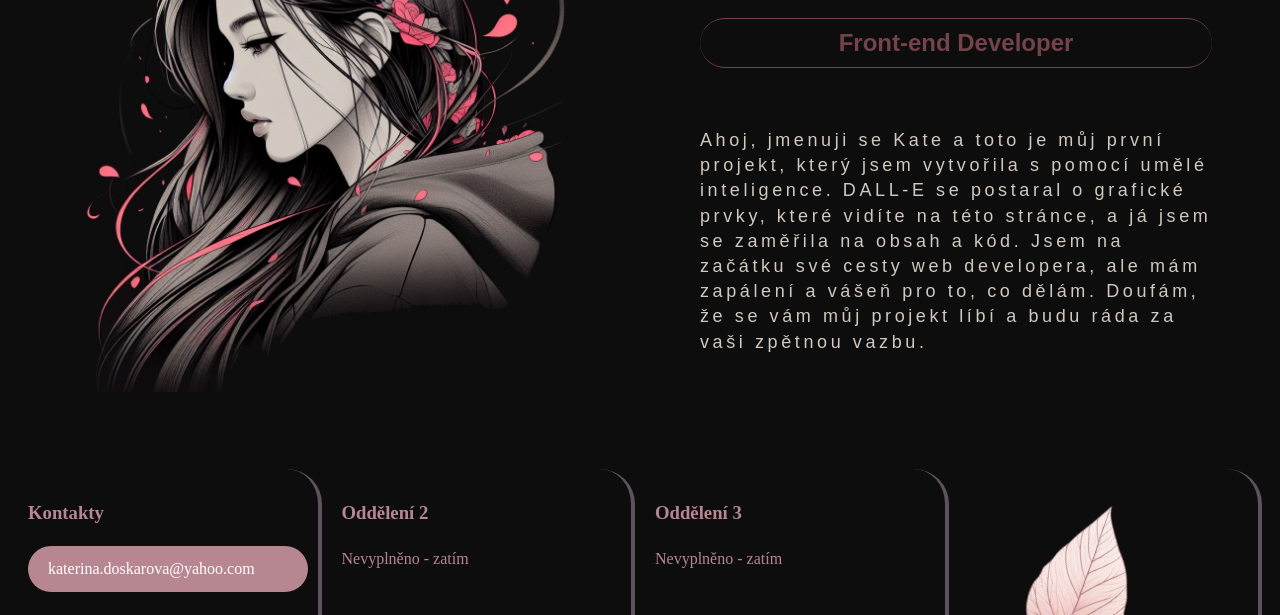
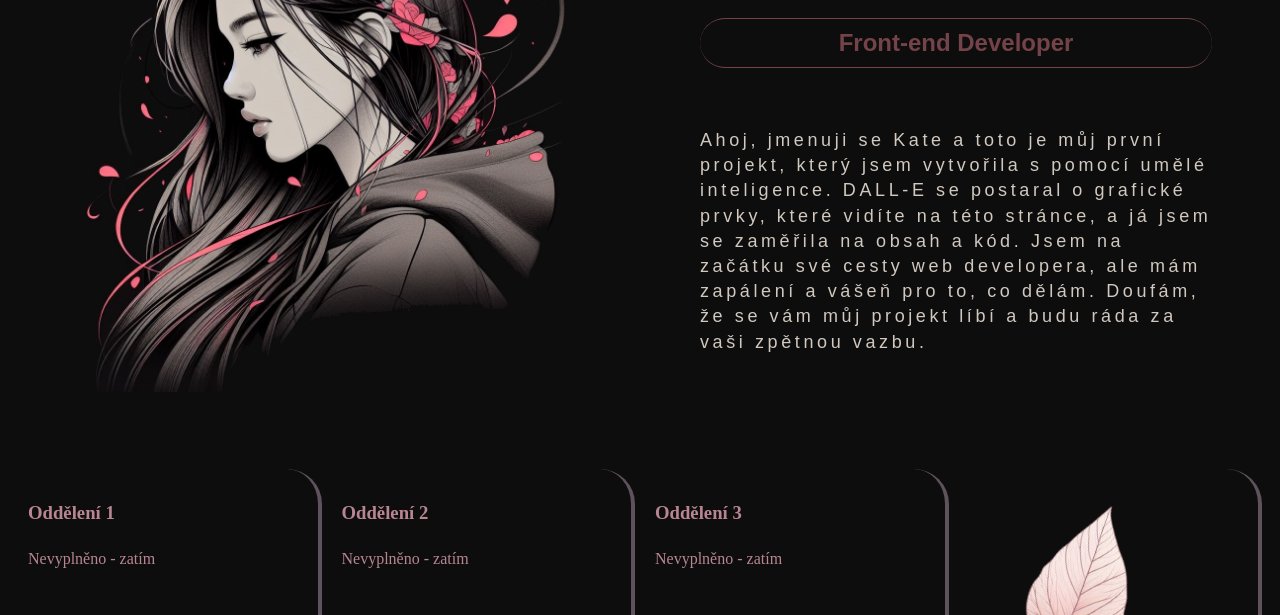
Before and after one commit to KatkaDoskarova/mywork, a plain HTML site: page Portfolio/index.html in a window 1280 px wide. Shown: the part 185-800 px from the top of the page. Drawn offline with nearby package versions, Linux system fonts and the light colour scheme; a script that the page names is missing; a web font is replaced by a local one.

Commit message:
drobné úpravy + příprava na responzivitu

```diff
--- a/Portfolio/index.html
+++ b/Portfolio/index.html
@@ -28,12 +28,12 @@
 
     <div class="info-section">
       <div>
-          <h3>Kontakty</h3>
-          <a href="mailto:katerina.doskarova@yahoo.com" style="background-color: #B88691; color: white; padding: 10px 20px; border-radius: 90px; text-decoration: none; display: block;">katerina.doskarova@yahoo.com</a>
+        <h3>Oddělení 1</h3>
+        <p>Nevyplněno - zatím</p>
       </div>
       <div>
-          <h3>Oddělení 2</h3>
-          <p>Nevyplněno - zatím</p>
+        <h3>Oddělení 2</h3>
+        <p>Nevyplněno - zatím</p>
       </div>
       <div>
         <h3>Oddělení 3</h3>
```
Also changed, not shown: Portfolio/src/css/styles_success_page.css (+10 -0 lines), Portfolio/src/css/img/circle.png (added), Portfolio/src/img/diar.png (deleted), Portfolio/src/img/msg.png (added), Portfolio/src/img/pc.png (deleted), Portfolio/src/img/rose.png (deleted).
